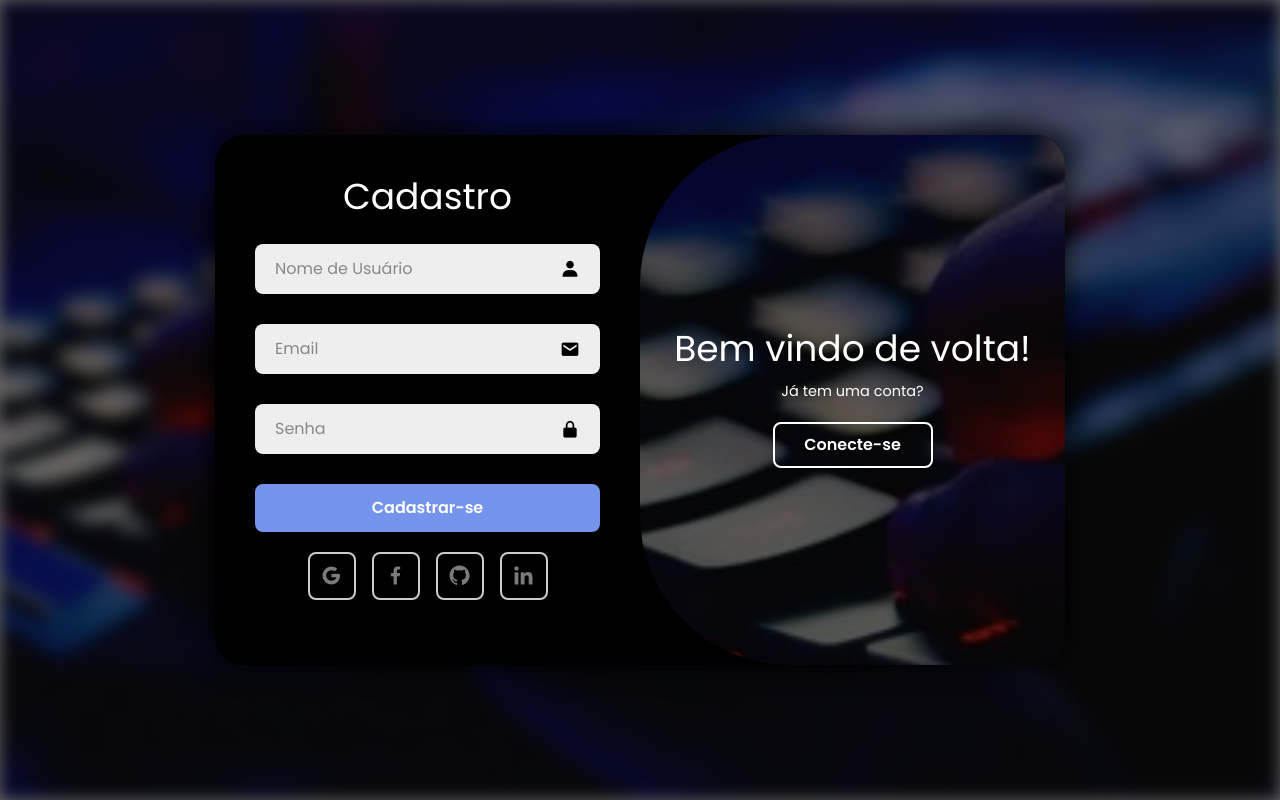
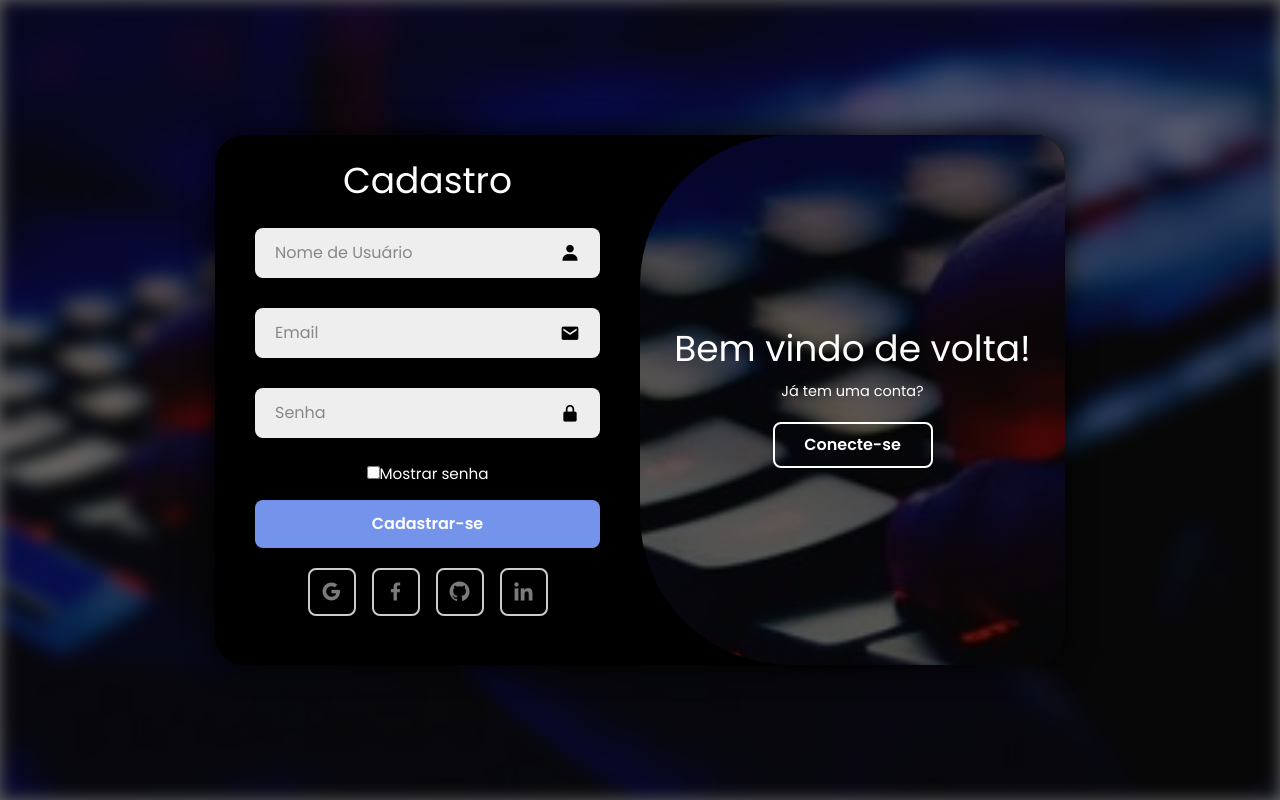
Before and after one commit to Draconic-Hacker/projeto_ciig_systems, a Vue app in the folder teste-imigracao/: page /login in a window 1280 px wide. Both pictures are taken after a click on the button "Registrar". Built offline with nearby package versions, Linux system fonts and the light colour scheme.

Commit message:
checkbox show-password in register form

```diff
--- a/teste-imigracao/src/assets/css/login.css
+++ b/teste-imigracao/src/assets/css/login.css
@@ -123,12 +123,11 @@ form{ width: 100%; }
 }
 
 .show-password {
-  margin-top: 5px;
+  margin: -5px 0 15px;
   font-size: 0.95em;
-  color: #333;
-  display: flex;
+  color: white;
   align-items: center;
-  gap: 5px;
+  gap: 10px;
 }
 
 .forgot-link{ margin: -15px 0 15px; }
--- a/teste-imigracao/src/views/TelaLogin.vue
+++ b/teste-imigracao/src/views/TelaLogin.vue
@@ -2,14 +2,14 @@
     <div class="bg-login">
 <div class="container" :class="{ active: isRegisterActive }">
 
-    <div class="form-box login">
+    <div class="form-box login"> <!-- login form -->
         <form @submit.prevent="handleLogin">
             <h1>Login</h1>
-            <div class="input-box">
+            <div class="input-box"> <!-- input de usuario -->
                 <input data-testid="login-username" type="text" placeholder="Nome de Usuário" v-model="login.username" required>
                 <i class='bx bxs-user cor-icon'></i>
             </div>
-            <div class="input-box">
+            <div class="input-box"> <!-- input de senha -->
                 <input
                 data-testid="login-password"
                 :type="showPassword ? 'text' : 'password'"
@@ -19,15 +19,15 @@
                 >
                 <i class='bx bxs-lock-alt cor-icon'></i>
             </div>
-            <div class="forgot-link">
+            <div class="error-msg" v-if="loginError">{{ loginError }}</div> <!-- mensagem de erro -->
+            <div class="forgot-link"> <!-- link para recuperar senha -->
+                <a href="#">Esqueceu a sua Senha?</a>
+            </div>
+            <div class="show-password"> <!-- input para mostrar a senha -->
                 <input type="checkbox" id="showPass" v-model="showPassword">
                 <label for="showPass">Mostrar senha</label>
             </div>
-            <div class="error-msg" v-if="loginError">{{ loginError }}</div>
-            <div class="forgot-link">
-                <a href="#">Esqueceu a sua Senha?</a>
-            </div>
-            <button data-testid="login-button" type="submit" class="btn">Login</button>
+            <button data-testid="login-button" type="submit" class="btn">Login</button> <!-- botao de login -->
             <p>ou faça login com plataformas sociais</p>
             <div class="social-icons">
                 <a href="#"><i class='bx bxl-google' ></i></a>
@@ -38,24 +38,33 @@
         </form>
     </div>
 
-    <div class="form-box register">
+    <div class="form-box register"> <!-- register form -->
         <form @submit.prevent="handleRegister">
             <h1>Cadastro</h1>
-            <div class="input-box">
+            <div class="input-box"> <!-- input de usuario -->
                 <input data-testid="register-username" type="text" placeholder="Nome de Usuário" v-model="register.username" required>
                 <i class='bx bxs-user cor-icon'></i>
             </div>
-            <div class="input-box">
+            <div class="input-box"> <!-- input de email -->
                 <input data-testid="register-email" type="email" placeholder="Email" v-model="register.email" required>
                 <i class='bx bxs-envelope cor-icon'></i>
             </div>
-            <div class="input-box">
-                <input data-testid="register-password" type="password" placeholder="Senha" v-model="register.password" required>
+            <div class="input-box"> <!-- input de senha -->
+                <input
+                data-testid="register-password"
+                :type="showPasswordRegister ? 'text' : 'password'"
+                placeholder="Senha"
+                v-model="register.password"
+                required>
                 <i class='bx bxs-lock-alt cor-icon'></i>
             </div>
-            <div class="error-msg" v-if="registerError">{{ registerError }}</div>
-            <div class="success-msg" v-if="registerSuccess">{{ registerSuccess }}</div>
-            <button type="submit" class="btn">Cadastrar-se</button>
+            <div class="show-password"> <!-- input para mostrar a senha -->
+                <input type="checkbox" id="showPassRegister" v-model="showPasswordRegister">
+                <label for="showPassRegister">Mostrar senha</label>
+            </div>
+            <div class="error-msg" v-if="registerError">{{ registerError }}</div> <!-- mensagem de erro -->
+            <div class="success-msg" v-if="registerSuccess">{{ registerSuccess }}</div> <!-- mensagem de sucesso -->
+            <button type="submit" class="btn">Cadastrar-se</button> <!-- botao de cadastro -->
             <div class="social-icons">
                 <a href="#"><i class='bx bxl-google' ></i></a>
                 <a href="#"><i class='bx bxl-facebook' ></i></a>
@@ -104,6 +113,7 @@ const registerError = ref('')
 const registerSuccess = ref('')
 
 const showPassword = ref(false)
+const showPasswordRegister = ref(false)
 
 // Função de login
 function handleLogin() {
```
